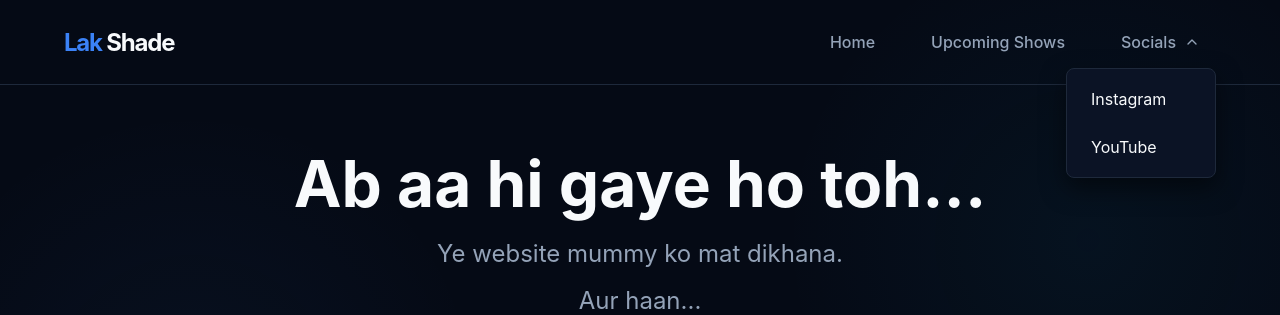
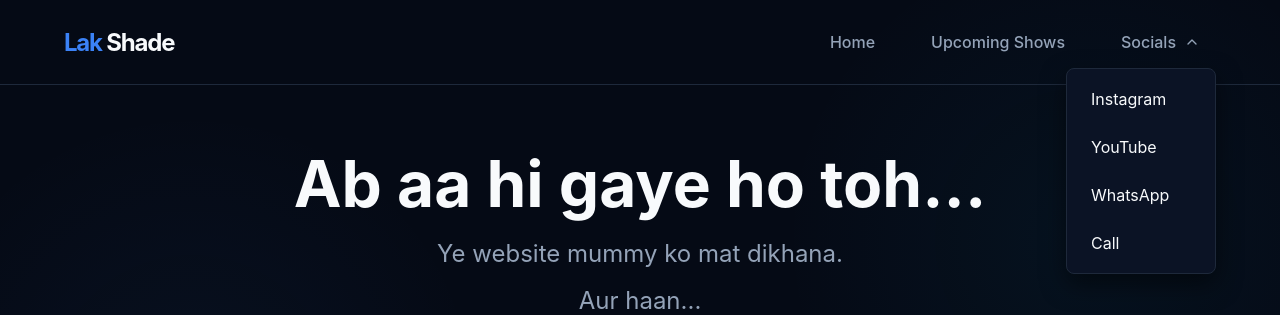
Before and after one commit to DIOXIDEHERE/lakshadecomic, a Next.js app: page / in a window 1280 px wide. Both pictures are taken after a click on the button "Socials". Shown: the top 315 px of the page. Built offline with nearby package versions, Linux system fonts and the light colour scheme.

Commit message:
Add WhatsApp and Call links to Socials dropdown

```diff
--- a/src/components/SocialDropdown.tsx
+++ b/src/components/SocialDropdown.tsx
@@ -82,6 +82,26 @@ export default function SocialDropdown() {
           >
             YouTube
           </a>
+          <a
+            href="https://wa.me/919354717758"
+            target="_blank"
+            rel="noopener noreferrer"
+            onClick={() => setIsOpen(false)}
+            style={{ padding: "0.75rem 1rem", borderRadius: "0.25rem", color: "var(--color-text)", textDecoration: "none", transition: "background 0.2s" }}
+            onMouseOver={(e) => e.currentTarget.style.background = "var(--color-surface-hover)"}
+            onMouseOut={(e) => e.currentTarget.style.background = "transparent"}
+          >
+            WhatsApp
+          </a>
+          <a
+            href="tel:+919354717758"
+            onClick={() => setIsOpen(false)}
+            style={{ padding: "0.75rem 1rem", borderRadius: "0.25rem", color: "var(--color-text)", textDecoration: "none", transition: "background 0.2s" }}
+            onMouseOver={(e) => e.currentTarget.style.background = "var(--color-surface-hover)"}
+            onMouseOut={(e) => e.currentTarget.style.background = "transparent"}
+          >
+            Call
+          </a>
         </div>
       )}
     </div>
```
